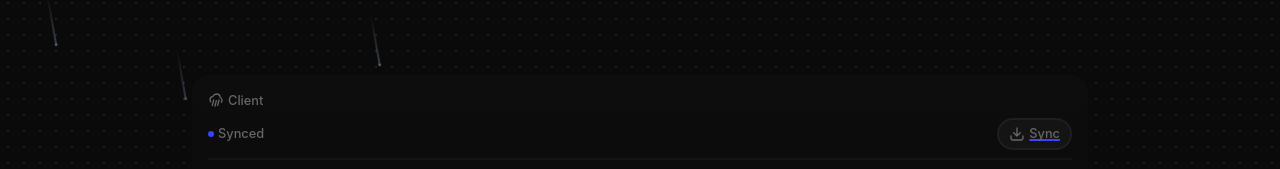
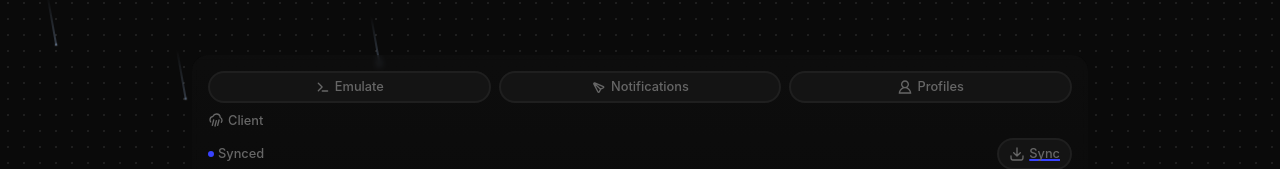
Before and after one commit to AlienTheBetrayer/analytics, a Next.js app: page /dashboard in a window 1280 px wide. Shown: the part 229-398 px from the top of the page. Built offline with nearby package versions, Linux system fonts and the light colour scheme; no server answers.

Commit message:
UI improvements + /dashboard/emulate route + tabs in the topline

```diff
--- a/src/features/dashboard/components/Topline.tsx
+++ b/src/features/dashboard/components/Topline.tsx
@@ -1,5 +1,6 @@
 import Image from "next/image";
 import { Tooltip } from "@/features/tooltip/components/Tooltip";
+import { LinkButton } from "@/features/ui/linkbutton/components/LinkButton";
 import { useAppStore } from "@/zustand/store";
 import { Button } from "../../ui/button/components/Button";
 
@@ -9,13 +10,35 @@ export const Topline = () => {
 
 	return (
 		<nav className="flex flex-col items-center gap-2">
+			<div className="flex w-full gap-2">
+				<LinkButton
+					style="button"
+					href="/dashboard/emulate/"
+					className="w-full"
+				>
+					<Image width={16} height={16} alt="emulate" src="/emulate.svg" />
+					<span className="hidden sm:block">Emulate</span>
+				</LinkButton>
+				<LinkButton
+					style="button"
+					href="/dashboard/notifications/"
+					className="w-full"
+				>
+					<Image width={16} height={16} alt="notifications" src="/send.svg" />
+					<span className="hidden sm:block">Notifications</span>
+				</LinkButton>
+				<LinkButton
+					style="button"
+					href="/dashboard/profiles/"
+					className="w-full"
+				>
+					<Image width={16} height={16} alt="profiles" src="/account.svg" />
+					<span className="hidden sm:block">Profiles</span>
+				</LinkButton>
+			</div>
+
 			<div className="flex gap-1 w-full items-center">
-				<Image
-					src="/server.svg"
-					alt=""
-					width={16}
-					height={16}
-				/>
+				<Image src="/server.svg" alt="" width={16} height={16} />
 				<span>Client</span>
 			</div>
 
@@ -29,12 +52,7 @@ export const Topline = () => {
 
 				<Tooltip description="Re-sync all data" className="ml-auto">
 					<Button>
-						<Image
-							src="/download.svg"
-							alt=""
-							width={16}
-							height={16}
-						/>
+						<Image src="/download.svg" alt="" width={16} height={16} />
 						<mark>Sync</mark>
 					</Button>
 				</Tooltip>
--- a/src/features/dashboard/components/events/DashboardEvents.tsx
+++ b/src/features/dashboard/components/events/DashboardEvents.tsx
@@ -38,9 +38,7 @@ const _DashboardEvents = () => {
 	if (data[selectedProjectId].events.length === 0) {
 		return (
 			<>
-				<span className="m-auto">
-					No <u>events</u> so far...
-				</span>
+				<span className="m-auto">No events so far...</span>
 				<span className="m-auto absolute text-[14rem]! left-1/2 top-1/2 -translate-x-1/2 -translate-y-1/2">
 					<small>?</small>
 				</span>
@@ -50,11 +48,7 @@ const _DashboardEvents = () => {
 
 	return (
 		<>
-			<span className="sm:text-center text-5!">
-				{data[selectedProjectId].project?.name}
-				{"'s"} events
-			</span>
-
+			<hr className="block! lg:hidden!" />
 			<DashboardEventList
 				events={data[selectedProjectId].events}
 				scrollRef={scroll.ref}
--- a/src/features/dashboard/components/projects/DashboardProject.tsx
+++ b/src/features/dashboard/components/projects/DashboardProject.tsx
@@ -43,7 +43,7 @@ export const DashboardProject = ({ projectData }: Props) => {
 							<LinkButton
 								className="w-full"
 								style="button"
-								href={`/emulate/${projectData.project.id}`}
+								href={`/dashboard/emulate/${projectData.project.id}`}
 							>
 								<Image src="/emulate.svg" width={16} height={16} alt="" />
 								Emulate
@@ -53,7 +53,7 @@ export const DashboardProject = ({ projectData }: Props) => {
 				}
 			>
 				<Button
-					className={`w-full px-4! py-2!  sm:h-16! project-button ${projectData.project.id === selectedProjectId ? "border-blue-3" : ""}`}
+					className={`w-full px-4! py-2! sm:h-16! project-button ${projectData.project.id === selectedProjectId ? "border-blue-1!" : ""}`}
 					onClick={() => {
 						selectProject(projectData.project?.id ?? null);
 					}}
--- a/src/features/dashboard/components/projects/DashboardProjects.tsx
+++ b/src/features/dashboard/components/projects/DashboardProjects.tsx
@@ -13,7 +13,6 @@ export const DashboardProjects = () => {
 
 	return (
 		<div className="flex flex-col gap-4 relative max-h-64">
-			<span className="sm:text-center text-5!">Available projects</span>
 			<ul
 				className="flex flex-col gap-2 h-full overflow-y-auto overflow-x-hidden scheme-dark"
 				style={{
--- a/src/features/emulate/components/Controller.tsx
+++ b/src/features/emulate/components/Controller.tsx
@@ -1,6 +1,7 @@
 import { useParams } from "next/navigation";
 import { Button } from "@/features/ui/button/components/Button";
 import { Input } from "@/features/ui/input/components/Input";
+import Image from "next/image";
 
 export const Controller = () => {
 	// url
@@ -32,7 +33,10 @@ export const Controller = () => {
 				>
 					<Input placeholder="Event Type" required minLength={5} />
 					<Input placeholder="Description (optional)" />
-					<Button type="submit">Send</Button>
+					<Button type="submit">
+                        <Image width={20} height={20} src="/send.svg" alt=''/>
+                        Send
+                    </Button>
 				</form>
 			</div>
 		</div>
--- a/src/features/emulate/components/Emulate.tsx
+++ b/src/features/emulate/components/Emulate.tsx
@@ -1,5 +1,6 @@
 "use client";
 import { useParams } from "next/navigation";
+import { LinkButton } from "@/features/ui/linkbutton/components/LinkButton";
 import { useAppStore } from "@/zustand/store";
 import { AuthRequired } from "./AuthRequired";
 import { Controller } from "./Controller";
@@ -28,17 +29,6 @@ export const Emulate = () => {
 		);
 	}
 
-	/*
-        1. data is not available / id is defined but project is not available:
-            other projects list
-            refetch prompt
-        2. data is available & id is defined and project is available
-            show project data + emulation
-            other projects list
-        3. data is available yet id is undefined
-            show other projects list
-    */
-
 	// no data fetched
 	if (data === null) {
 		return (
@@ -62,7 +52,12 @@ export const Emulate = () => {
 	return (
 		<div className="flex flex-col w-full max-w-lg box m-auto">
 			<div className="flex flex-col gap-2">
-				<span className="text-center text-foreground-2! text-5!">
+				<div className="flex">
+					<LinkButton href="/dashboard" className="ml-auto">
+						✕ Go back
+					</LinkButton>
+				</div>
+				<span className="text-center text-foreground-2! text-5! whitespace-nowrap">
 					Project selection
 				</span>
 				<span className="text-center">
--- a/src/features/emulate/components/ProjectList.tsx
+++ b/src/features/emulate/components/ProjectList.tsx
@@ -22,7 +22,7 @@ export const ProjectList = ({ data }: Props) => {
 				Object.values(data).map((projectData) => (
 					<li key={projectData.project.name}>
 						<LinkButton
-							href={`/emulate/${projectData.project.id}`}
+							href={`/dashboard/emulate/${projectData.project.id}`}
 							className={`flex flex-row! w-full h-full box hover:brightness-200 active:brightness-300 duration-300 rounded-full!
                             ${projectData.project.id === id ? "border-blue-1!" : ""}`}
 						>
--- a/src/features/emulate/types/emulateContext.ts
+++ /dev/null
@@ -1,5 +0,0 @@
-export type EmulateData = {
-    selectedProjectId?: string;
-}
-
-export type EmulateDataContext = [EmulateData, React.Dispatch<React.SetStateAction<EmulateData>>];
```
Also changed, not shown: public/send.svg (added), src/app/dashboard/emulate/[id]/page.tsx (renamed from src/app/emulate/[id]/page.tsx), src/app/dashboard/emulate/page.tsx (renamed from src/app/emulate/page.tsx).
